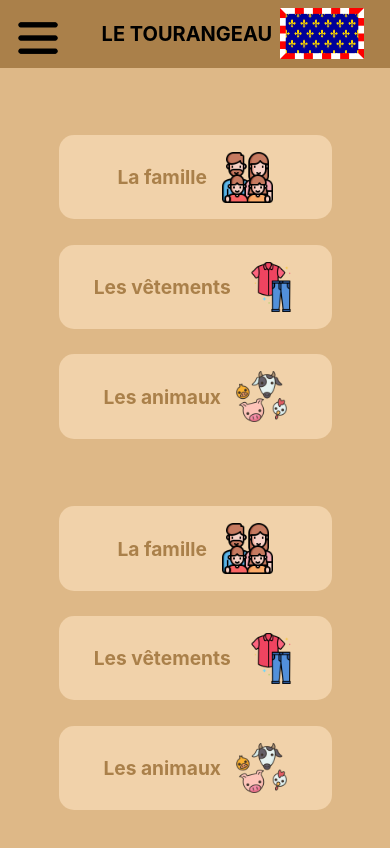
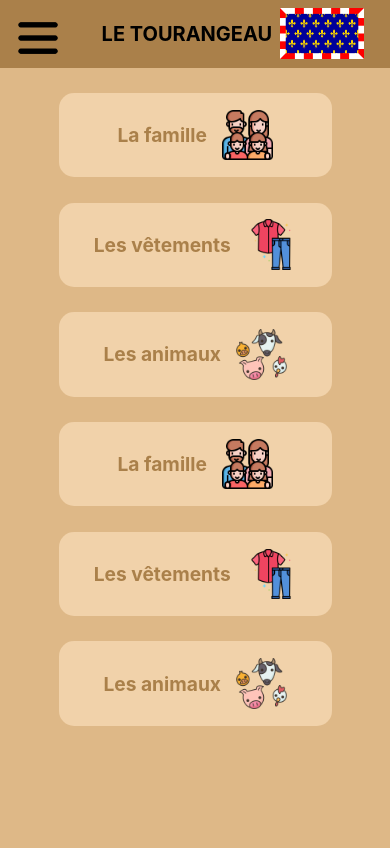
Before and after one commit to ElMala37/tourangeau, a React (Create React App) app: page /vocabulaire in a window 390 px wide. Shown: the top 848 px of the page. Built offline with nearby package versions, Linux system fonts and the light colour scheme.

Commit message:
ApprendreThemeAnimaux

```diff
--- a/src/styles/Vocabulaire.css
+++ b/src/styles/Vocabulaire.css
@@ -54,6 +54,7 @@
         display:flex;
         flex-direction: column;
         justify-content: left;
+        margin-top: 0vh;
         margin-left: 15vw;
     }
 
@@ -66,6 +67,7 @@
         background-color:#f1d2aa;
         height: 10vh;
         width: 70vw;
+        margin-bottom: 0vh;
         margin-top: 3vh;
         border-radius: 15px;
         display:flex;
```
